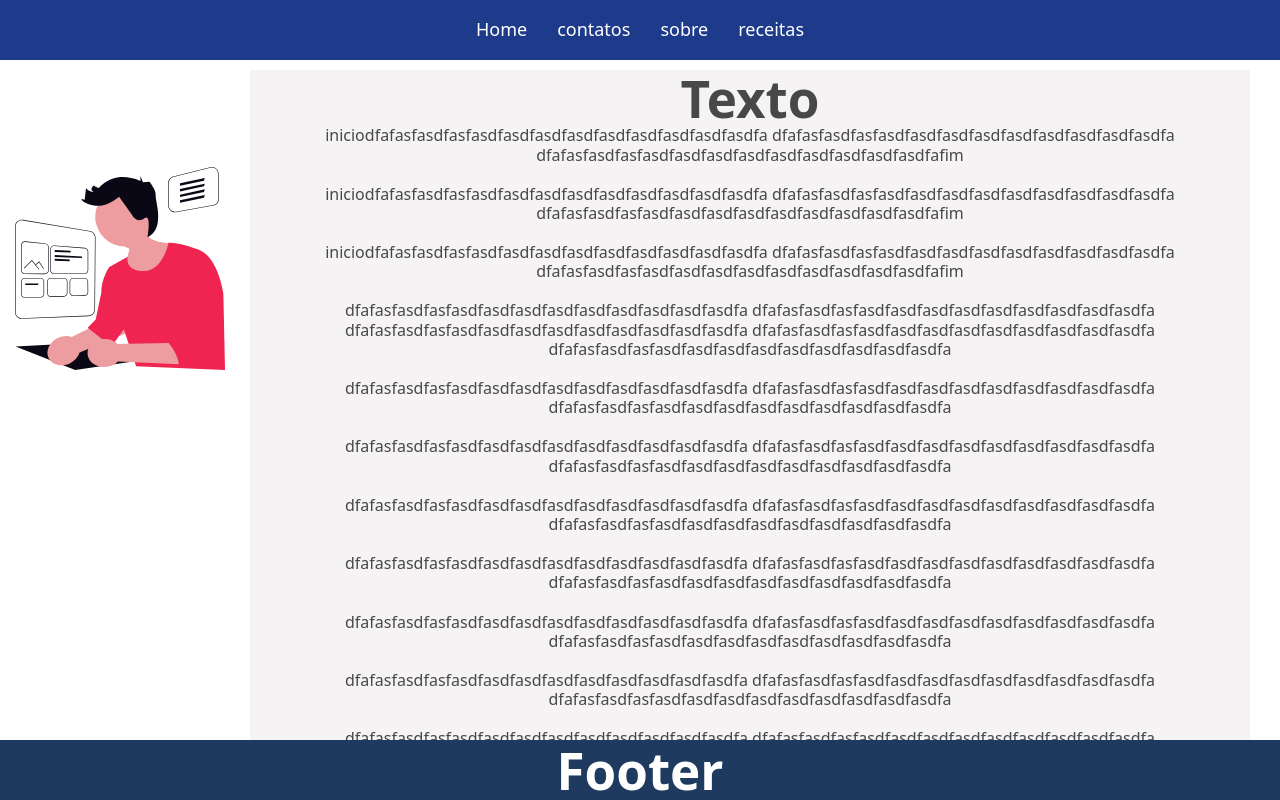
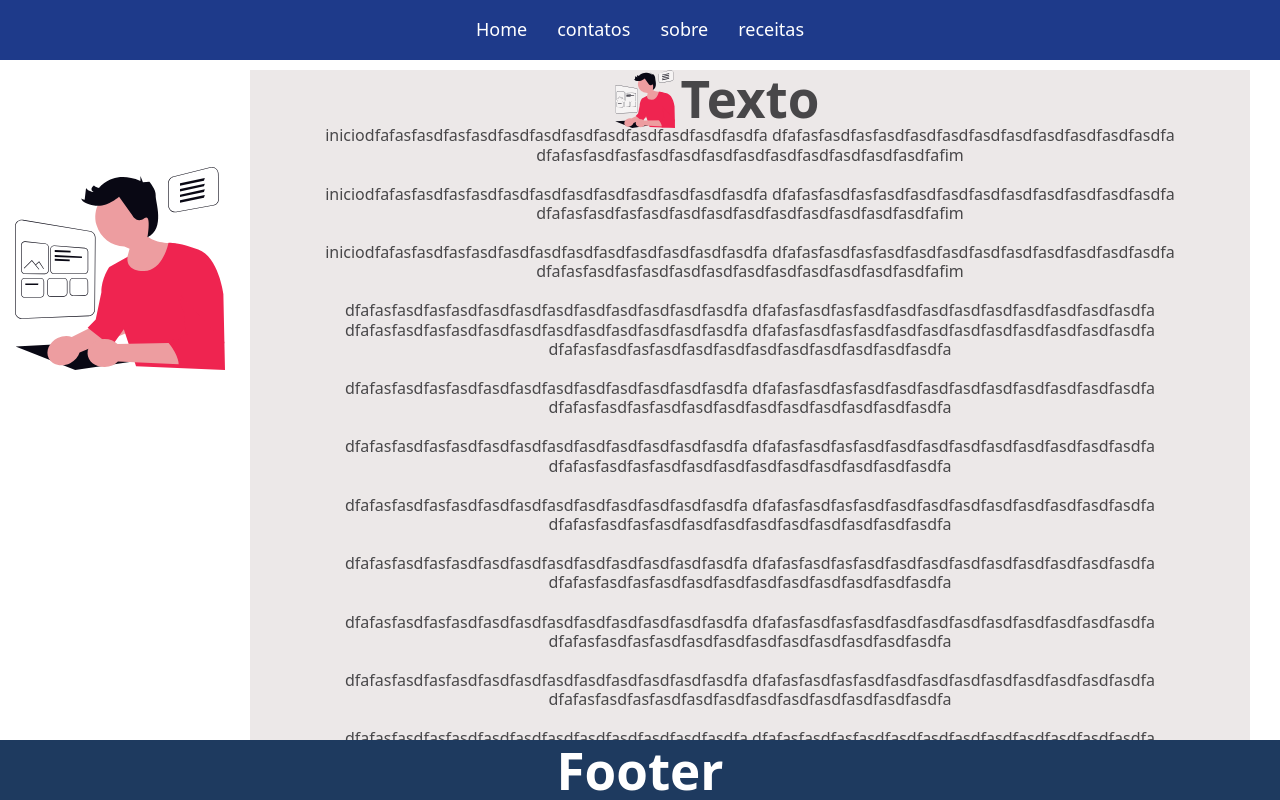
Before and after one commit to edsonrsantos/projeto3, a React (Vite) app: page / in a window 1280 px wide. Built offline with nearby package versions, Linux system fonts and the light colour scheme.

Commit message:
Terceiro commit do projeto3

```diff
--- a/src/App.css
+++ b/src/App.css
@@ -50,7 +50,7 @@ body, html, #root, .app {  /*Faz todos os componentes subirem para o topo da tel
 .home{
   height:auto; /*permite o background da home acompanhar novos textos inseridos  /*
   align-content:center; /* centraliza texto na vertical da home  */
-  background-color: rgb(245, 243, 243);
+  background-color: rgb(236, 232, 232);
   width: 1000px;
   margin-left: 250px;
   text-align: center; /* centraliza textos na horizontal da home  */
@@ -58,6 +58,7 @@ body, html, #root, .app {  /*Faz todos os componentes subirem para o topo da tel
 
 }
 .texto{
+
   display:contents;
   position:relative;
   color: rgb(72, 71, 73);
@@ -135,21 +136,37 @@ body, html, #root, .app {  /*Faz todos os componentes subirem para o topo da tel
 }
 
 
-.imagem1 {
+.imagem1Appjsx {
   position: fixed;     /* fixa a imagem na tela */
   bottom: 430px;        /* posiciona imagem na vertical à esquerda, se distancia do rodapé */
   left: 15px;          /* posiciona imagem na horizontal à esquerda,  */
   width: 210px;        /* largura da imagem */
 }
 
-.figure {
+.figureAppjsx {
   margin: 0;
   padding: 0;
 }
 
-.imagem2 {
+.imagem2Appjsx {
   position: fixed;     /* fixa a imagem na tela */
   bottom: 100px;        /* posiciona imagem na vertical à esquerda, se distancia do rodapé */
   left: 1290px;          /* posiciona imagem na horizontal à esquerda,  */
   width: 210px;        /* largura da imagem */
 }
+
+
+/* -----------------------------------------------------------------------*/
+/* posiciona figuras dentro do componente Texto na posição desejada*/
+.figuretexto {
+  position: relative; /* Define que os filhos com position absolute vão se posicionar dentro daqui */
+  height: 100px; /* Tamanho desejado para comportar a imagem */
+}
+
+.imagem1texto {
+  position: absolute;
+  bottom: 935px;   /* Ajuste conforme a posição desejada */
+  left: 365px;     /* Ajuste conforme a posição desejada */
+  width: 60px;
+}
+/* -----------------------------------------------------------------------*/
--- a/src/App.jsx
+++ b/src/App.jsx
@@ -23,9 +23,9 @@ function App() {
            <Route path="/receitas" element={<Receitas />}/>
         </Routes>
 
-           <figure className={'figure'}>
-           <img src={Development} alt="imagem1" className={'imagem1'} />
-           <img src={Development} alt="imagem2" className={'imagem2'} />
+           <figure className={'figureAppjsx'}>
+           <img src={Development} alt="imagem1Appjsx" className={'imagem1Appjsx'} />
+           <img src={Development} alt="imagem2Appjsx" className={'imagem2Appjsx'} />
            </figure>
 
       </div>
--- a/src/Home.jsx
+++ b/src/Home.jsx
@@ -10,6 +10,9 @@ const Home = () => {
 
         <Texto />
 
+
+
+
     </div>
   )
 }
--- a/src/Texto.jsx
+++ b/src/Texto.jsx
@@ -1,4 +1,5 @@
 import React from 'react'
+import Development from './assets/development.svg'
 
 const Texto = () => {
   return (
@@ -53,6 +54,9 @@ const Texto = () => {
          dfafasfasdfasfasdfasdfasdfasdfasdfasdfasdfasdfasdfa</p>
 
 
+         <figure className={'figuretexto'}>
+        <img src={Development} alt="imagem1texto" className={'imagem1texto'} />
+        </figure>
 
 
 
```
